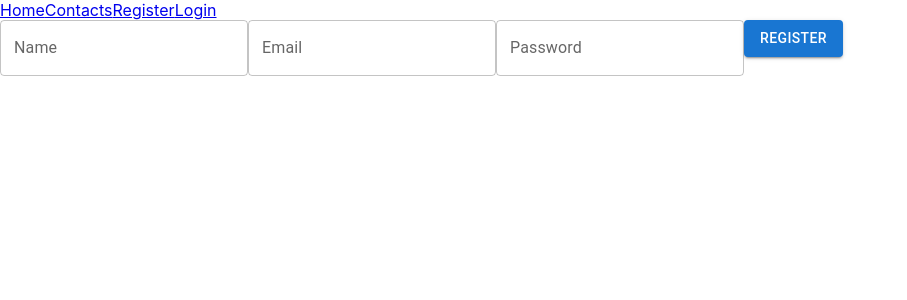
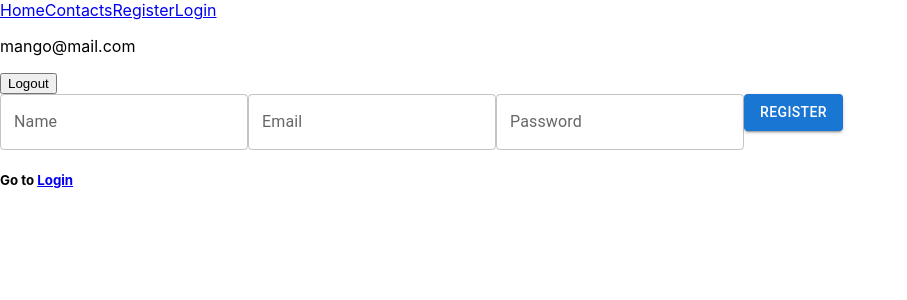
Before and after one commit to Tkachuk-Yaroslav/goit-react-hw-08-phonebook, a React (Create React App) app: page /goit-react-hw-08-phonebook/register in a window 1280 px wide. Shown: the top 300 px of the page, without its empty margins (0-907 px from the left). Built offline with nearby package versions, Linux system fonts and the light colour scheme.

Commit message:
added login and register controled forms

```diff
--- /dev/null
+++ b/src/api/auth.js
@@ -0,0 +1,9 @@
+import axios from 'axios';
+
+axios.defaults.baseURL = 'https://connections-api.herokuapp.com';
+
+export const signUp = async body => {
+  const response = await axios.post('/users/signup', body);
+  console.log(response.data);
+  return response.data;
+};
--- a/src/components/Layout/Layout.jsx
+++ b/src/components/Layout/Layout.jsx
@@ -6,7 +6,23 @@ const Layout = () => {
   return (
     <>
       <header>
-        <Navigation />
+        <div
+        //   style={{
+        //     display: 'flex',
+        //     flexDirection: 'column',
+        //     alignItems: 'center',
+        //     marginLeft: 'auto',
+        //     marginRight: 'auto',
+        //     width: '600px',
+        //     backgroundColor: '#58c800',
+        //     borderRadius: '20px',
+        //     padding: '40px 20px',
+        //     outline: 'auto #280a0a00',
+        //     outlineOffset: '-20px',
+        //   }}
+        >
+          <Navigation />
+        </div>
       </header>
       <main>
         <Suspense fallback="Loading...">
--- a/src/components/Login/Login.jsx
+++ b/src/components/Login/Login.jsx
@@ -1,16 +1,55 @@
 import { Button } from '@mui/material';
 import TextField from '@mui/material/TextField';
 
-import React from 'react';
+import React, { useState } from 'react';
+import { NavLink } from 'react-router-dom';
 
 const Login = () => {
+  const [email, setEmail] = useState('');
+  const [password, setPassword] = useState('');
+
+  const handleChange = ({ target: { name, value } }) => {
+    switch (name) {
+      case 'email':
+        return setEmail(value);
+      case 'password':
+        return setPassword(value);
+
+      default:
+        return;
+    }
+  };
+
+  const handleSubmit = e => {
+    e.preventDefault();
+
+    setEmail('');
+    setPassword('');
+  };
+
   return (
-    <form>
-      <TextField label="Email" variant="outlined" />
-      <TextField label="Password" variant="outlined" type="password" />
+    <form onSubmit={handleSubmit}>
+      <TextField
+        label="Email"
+        variant="outlined"
+        name="email"
+        onChange={handleChange}
+        value={email}
+      />
+      <TextField
+        label="Password"
+        variant="outlined"
+        type="password"
+        name="password"
+        onChange={handleChange}
+        value={password}
+      />
       <Button variant="contained" type="submit">
         Log In
       </Button>
+      <h5>
+        Go to <NavLink to="/register">Register</NavLink>
+      </h5>
     </form>
   );
 };
--- a/src/components/Navigation/Navigation.jsx
+++ b/src/components/Navigation/Navigation.jsx
@@ -1,14 +1,18 @@
+import UserMenu from 'components/UserMenu/UserMenu';
 import React from 'react';
 import { NavLink } from 'react-router-dom';
 
 const Navigation = () => {
   return (
+    <>
       <nav>
         <NavLink to="/">Home</NavLink>
         <NavLink to="/contacts">Contacts</NavLink>
         <NavLink to="/register">Register</NavLink>
         <NavLink to="/login">Login</NavLink>
       </nav>
+      <UserMenu />
+    </>
   );
 };
 
--- a/src/components/Register/Register.jsx
+++ b/src/components/Register/Register.jsx
@@ -1,15 +1,69 @@
 import { Button, TextField } from '@mui/material';
-import React from 'react';
+import React, { useState } from 'react';
+import { NavLink } from 'react-router-dom';
 
-const Register = () => {
+const Register = ({ registration }) => {
+  const [email, setEmail] = useState('');
+  const [password, setPassword] = useState('');
+  const [name, setName] = useState('');
+
+  const handleChange = ({ target: { name, value } }) => {
+    switch (name) {
+      case 'email':
+        return setEmail(value);
+      case 'password':
+        return setPassword(value);
+      case 'name':
+        return setName(value);
+
+      default:
+        return;
+    }
+  };
+
+  const handleSubmit = e => {
+    e.preventDefault();
+
+    //   const { name, email, password } = e.target.elements;
+    //   console.log(name.value, email.value, password.value);
+
+    registration({
+      name,
+      email,
+      password,
+    });
+  };
+
   return (
-    <form>
-      <TextField label="Name" variant="outlined" />
-      <TextField label="Email" variant="outlined" />
-      <TextField label="Password" variant="outlined" type="password" />
+    <form onSubmit={handleSubmit}>
+      <TextField
+        label="Name"
+        variant="outlined"
+        name="name"
+        onChange={handleChange}
+        value={name}
+      />
+      <TextField
+        label="Email"
+        variant="outlined"
+        name="email"
+        onChange={handleChange}
+        value={email}
+      />
+      <TextField
+        label="Password"
+        variant="outlined"
+        type="password"
+        name="password"
+        onChange={handleChange}
+        value={password}
+      />
       <Button variant="contained" type="submit">
         Register
       </Button>
+      <h5>
+        Go to <NavLink to="/login">Login</NavLink>
+      </h5>
     </form>
   );
 };
--- /dev/null
+++ b/src/components/UserMenu/UserMenu.jsx
@@ -0,0 +1,12 @@
+import React from 'react';
+
+const UserMenu = () => {
+  return (
+    <div>
+      <p>mango@mail.com</p>
+      <button>Logout</button>
+    </div>
+  );
+};
+
+export default UserMenu;
--- a/src/pages/ContactsPage/ContactsPage.jsx
+++ b/src/pages/ContactsPage/ContactsPage.jsx
@@ -1,9 +1,39 @@
-import React from 'react'
+import ContactList from 'components/ContactList/ContactList';
+import Filter from 'components/Filter/Filter';
+import PhonebookForm from 'components/PhonebookForm/PhonebookForm';
+import React from 'react';
+import { useSelector } from 'react-redux';
+import { selectContactsArray } from 'redux/selectors';
 
 const ContactsPage = () => {
+  const { items, isLoading, error } = useSelector(selectContactsArray);
+
   return (
-    <div>ContactsPage</div>
-  )
-}
+    <div
+      style={{
+        display: 'flex',
+        flexDirection: 'column',
+        alignItems: 'center',
+        marginLeft: 'auto',
+        marginRight: 'auto',
+        width: '600px',
+        marginTop: '50px',
+        backgroundColor: '#58c800',
+        borderRadius: '20px',
+        padding: '40px 20px',
+        outline: 'auto #280a0a00',
+        outlineOffset: '-20px',
+      }}
+    >
+      <h1>&#128222; Phonebook &#128218;</h1>
+      <PhonebookForm />
+      <h2>&#128104; Contacts &#128105;</h2>
+      <Filter />
+      {isLoading && <p>Loading contacts...</p>}
+      {error && <p>{error}</p>}
+      {items.length > 0 && !error && <ContactList />}
+    </div>
+  );
+};
 
-export default ContactsPage
+export default ContactsPage;
--- a/src/pages/RegisterPage/RegisterPage.jsx
+++ b/src/pages/RegisterPage/RegisterPage.jsx
@@ -1,8 +1,19 @@
+import { signUp } from 'api/auth';
 import Register from 'components/Register/Register';
 import React from 'react';
 
 const RegisterPage = () => {
-  return <Register />;
+  const registration = async body => {
+    try {
+      console.log(body);
+      const resp = await signUp(body);
+      console.log('resp', resp);
+    } catch (error) {
+      console.log('error', error);
+    }
+  };
+
+  return <Register registration={registration} />;
 };
 
 export default RegisterPage;
```
Also changed, not shown: src/components/App.jsx (+25 -25 lines). Lines whose indentation alone changed are shown as unchanged.
